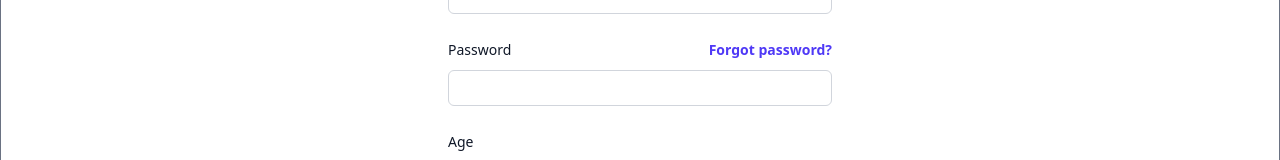
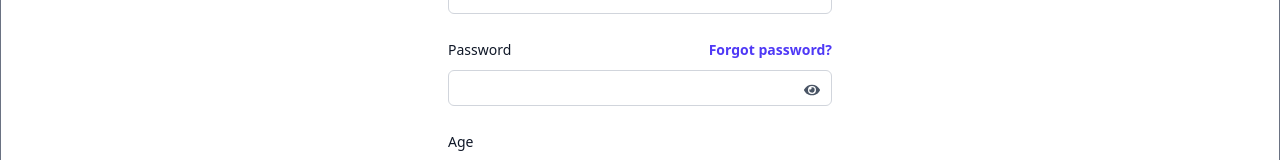
Before and after one commit to Abdulsalam001Arnold/web-dev-batch-3, a React (Vite) app: page /signup in a window 1280 px wide. Shown: the part 415-575 px from the top of the page. Built offline with nearby package versions, Linux system fonts and the light colour scheme.

Commit message:
added password check

```diff
--- a/src/Pages/SignUp.jsx
+++ b/src/Pages/SignUp.jsx
@@ -4,8 +4,17 @@
 import { useNavigate, Link } from "react-router-dom"
 import { userAuthStore } from "../store/authStore"
 import { toast, ToastContainer } from "react-toastify"
+import { FaEye } from "react-icons/fa";
+import { FaEyeSlash } from "react-icons/fa";
+
+
 export default function Signup() {
     const navigate = useNavigate()
+    const [showPassword, setShowPassword] = useState(false)
+
+    const handleClick = () => {
+      setShowPassword(!showPassword)
+    }
     const {setAuthorized, setUser} = userAuthStore()
     const [signupData, setSignupData] = useState({
         name: "",
@@ -127,16 +136,22 @@
                   </a>
                 </div>
               </div>
-              <div className="mt-2">
+              <div className="mt-2 relative">
                 <input
                   id="password"
                   name="password"
-                  type="password"
+                  type={showPassword ? "text" : "password"}
                   required
                   onChange={handleChange}
                   autoComplete="current-password"
                   className="block w-full rounded-md bg-white px-3 py-1.5 text-base text-gray-900 outline-1 -outline-offset-1 outline-gray-300 placeholder:text-gray-400 focus:outline-2 focus:-outline-offset-2 focus:outline-indigo-600 sm:text-sm/6"
                 />
+                <div
+                className="absolute right-3 top-3 cursor-pointer text-gray-600"
+                onClick={handleClick}
+                >
+                  {showPassword ? <FaEyeSlash/> : <FaEye/>}
+                </div>
               </div>
             </div>
 
@@ -144,7 +159,7 @@
               <label htmlFor="email" className="block text-sm/6 font-medium text-gray-900">
                 Age
               </label>
-              <div className="mt-2">
+              <div className="mt-2 relative">
                 <input
                   id="age"
                   name="age"
@@ -154,6 +169,8 @@
                   autoComplete="age"
                   className="block w-full rounded-md bg-white px-3 py-1.5 text-base text-gray-900 outline-1 -outline-offset-1 outline-gray-300 placeholder:text-gray-400 focus:outline-2 focus:-outline-offset-2 focus:outline-indigo-600 sm:text-sm/6"
                 />
+
+
               </div>
             </div>
 
```
